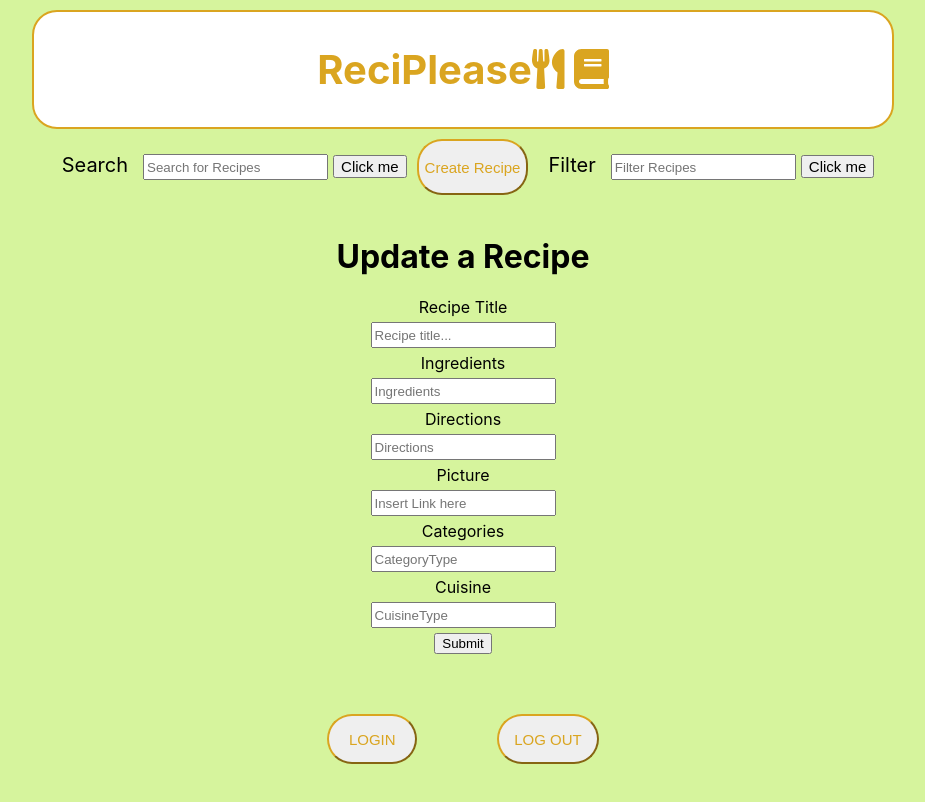
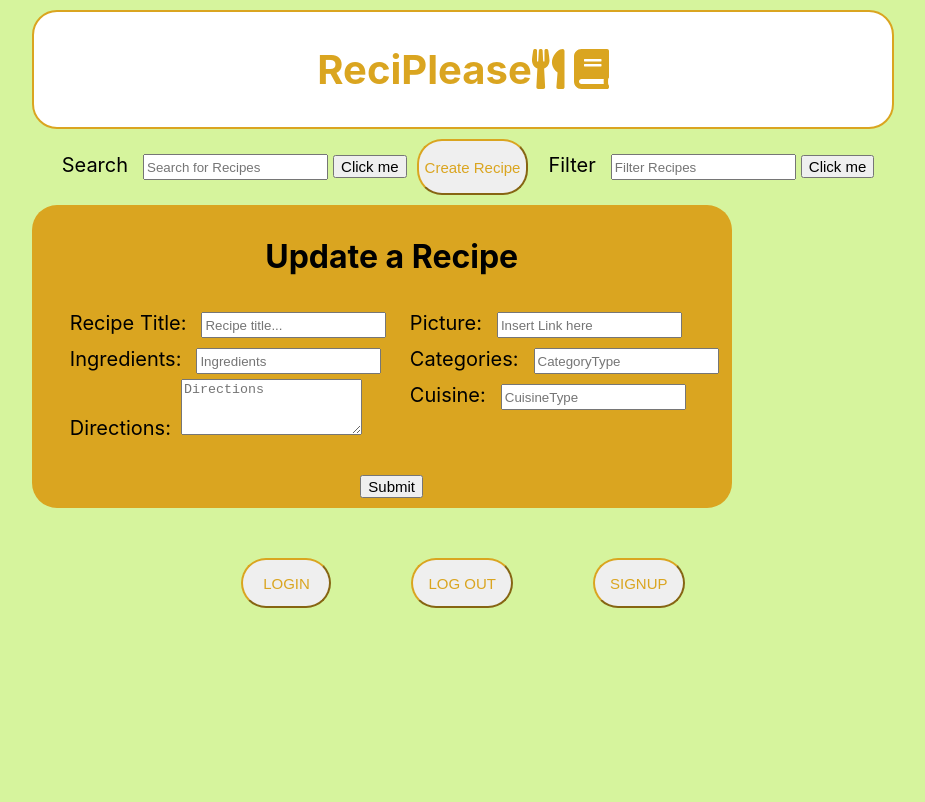
Before and after one commit to shenae/ReciPlease, a React (Create React App) app in the folder client/: page /editrecipe in a window 1280 px wide. Shown: the top 802 px of the page, without its empty margins (177-1102 px from the left). Built offline with nearby package versions, Linux system fonts and the light colour scheme; no server answers.

Commit message:
updated styling

```diff
--- a/client/src/App.css
+++ b/client/src/App.css
@@ -1,5 +1,6 @@
 .App {
 	text-align: center;
+	width: 100%;
 }
 
 .App img{
@@ -71,10 +72,28 @@ input {
 	align-items: stretch;
 }
 
+#button-signup {
+	font-size: 15px;
+	color: goldenrod;
+	border-color: goldenrod;
+	border-radius: 25px;
+	height: 50px;
+	padding: 15px;
+	margin: 40px;
+	align-items: stretch;
+}
+
+#button-submit {
+	font-size: 15px;
+	margin-top: 5px;
+}
+
 .flex-column{
 	display:flex;
+	width: 100%;
 	flex-direction: column;
 	align-items: center;
+	flex-wrap: wrap;
 }
 
 .flex{
@@ -88,6 +107,9 @@ input {
 	flex-direction: row;
 	padding: 10px;
 	justify-content: center;
+}
+.recipe-list {
+	width: 30%;
 }
 
 .recipe-display {
@@ -148,6 +170,19 @@ input {
 	text-align: center;
 }
 
+.edit-display {
+	width: 700px;
+	background-color: goldenrod;
+	border-radius: 25px;
+}
+
+.signup-display {
+	width: 700px;
+	height: 400px;
+	background-color: goldenrod;
+	border-radius: 25px;
+}
+
 .login-display {
 	width: 700px;
 	height: 400px;
@@ -159,7 +194,3 @@ input {
 	font-size: 20px;
 	padding: 10px;
 }
-
-#button-submit {
-	font-size: 15px;
-}
--- a/client/src/App.js
+++ b/client/src/App.js
@@ -162,6 +162,7 @@ class App extends Component {
        <div className="flex-row">
       <button id="button-login" onClick={this.navigateHome}>LOGIN</button>
       <button id="button-logout" onClick={this.submitLogOut}>LOG OUT</button>
+      <button id="button-signup">SIGNUP</button>
       </div>
       </div>
     );
--- a/client/src/components/CreateRecipe/CreateRecipe.js
+++ b/client/src/components/CreateRecipe/CreateRecipe.js
@@ -33,19 +33,13 @@ class CreateRecipe extends Component {
               <div className="create-1">
                   <label id="label-input">Recipe Title:</label>
                   <input name="name" placeholder="Recipe title..."/>
-
-                  {/* <div className="box-3"> */}
                     <label id="label-input">Ingredients:</label>
                     <input name="ingredients" placeholder="Ingredients"/>
-                  {/* </div> */}
-                  {/* <div className="box-5"> */}
+
                     <label id="label-input">Directions:  </label>
                     {/* <input id="input-directions" type="textarea" name="directions" placeholder="Directions"/> */}
-                    <textarea id="input-directions" name="directions" placeholder="Directions" />
-                  {/* </div> */}
+                  <textarea id="input-directions" name="directions" placeholder="Directions" />
               </div>
-
-
               <div className="create-2">
                 <label id="label-input">Picture:</label>
                 <input name="picture_url" placeholder="Insert Link here"/>
--- a/client/src/components/EditRecipe/EditRecipe.js
+++ b/client/src/components/EditRecipe/EditRecipe.js
@@ -29,24 +29,39 @@ class EditRecipe extends Component {
       <div>
         {/*navbar*/}
         <NavBar />
+        <div className="edit-display">
         <form className="flex-column" onSubmit={(e)=>this.editRecipeData(e,recipes[0])}>
+          <h1>Update a Recipe</h1>
+          <div className='create-container'>
+          <div className="create-1">
+            <label id="label-input">Recipe Title:</label>
+            <input name="name" placeholder="Recipe title..."/>
+            <label id="label-input">Ingredients:</label>
+            <input name="ingredients" placeholder="Ingredients"/>
+            <label id="label-input">Directions:</label>
+            {/* <input name="directions" placeholder="Directions"/> */}
+            <textarea id="input-directions" name="directions" placeholder="Directions" />
+            </div>
 
-          <h1>Update a Recipe</h1>
-
-          <label>Recipe Title</label>
-          <input name="name"  placeholder="Recipe title..."/>
-          <label>Ingredients</label>
-          <input name="ingredients" placeholder="Ingredients"/>
-          <label>Directions</label>
-          <input name="directions" placeholder="Directions"/>
-          <label>Picture</label>
-          <input name="picture_url" placeholder="Insert Link here"/>
-          <label>Categories</label>
-          <input name="categories" placeholder="CategoryType"/>
-          <label>Cuisine</label>
-          <input name="cuisine" placeholder="CuisineType"/>
-          <button>Submit</button>
+            <div className="create-2">
+                <label id="label-input">Picture:</label>
+                <input name="picture_url" placeholder="Insert Link here"/>
+                <div className="box-4">
+                <label id="label-input">Categories:</label>
+                <input name="categories" placeholder="CategoryType"/>
+                </div>
+                <div className="box-6">
+                <label id="label-input">Cuisine:</label>
+                <input name="cuisine" placeholder="CuisineType"/>
+                </div>
+            </div>
+          </div>
+          <br />
+              <div id="center">
+            <button id="button-submit">Submit</button>
+            </div>
         </form>
+        </div>
       </div>
     );
   }
--- a/client/src/components/Home/Home.js
+++ b/client/src/components/Home/Home.js
@@ -32,8 +32,8 @@ class Home extends Component {
 
           <div className="flex-column App">
           {/*Main*/}
-            { recipes.length ? recipes.map((recipe, key) => {
-            return <RecipeList key={key} recipe={recipe} handleDelete={handleDelete}/>
+            { recipes ? recipes.map((recipe, key) => {
+            return <RecipeList className="recipe-list" key={key} recipe={recipe} handleDelete={handleDelete}/>
         }) : <h1>Fetching recipes...</h1> }
           </div>
 
--- a/client/src/components/LogIn/LogIn.js
+++ b/client/src/components/LogIn/LogIn.js
@@ -20,7 +20,7 @@ class LogIn extends Component {
           <label id="label-input">Password:</label>
           <input type="password" name="password"/>
 
-          <button>Submit</button>
+          <button id="button-submit">Submit</button>
         </form>
 
           </div>
--- a/client/src/components/SignUp/SignUp.js
+++ b/client/src/components/SignUp/SignUp.js
@@ -8,7 +8,7 @@ class SignUp extends Component {
         <div>
           {/*navbar*/}
           <NavBar />
-
+          <div className="signup-display">
           <div className="flex-column">
           {/*Main*/}
           <form className="flex-column" onSubmit={this.props.handleSignUp}>
@@ -23,10 +23,10 @@ class SignUp extends Component {
           <input type="password" name="password"/>
           <label>Email</label>
           <input type="email" name="email" placeholder="Enter your email"/>
-          <button>Submit</button>
+          <button id="button-submit">Submit</button>
         </form>
           </div>
-
+          </div>
         </div>
     );
   }
```
